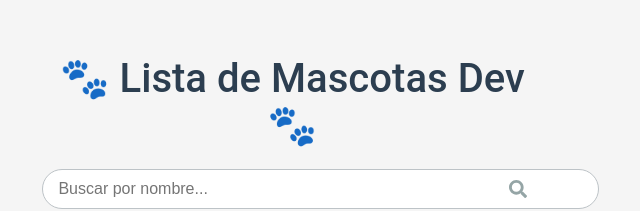
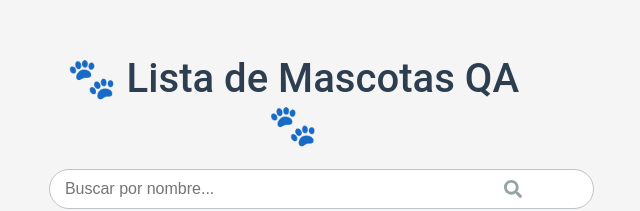
Before and after one commit to C4rlosDcJ/App-Mascotas-API, a React (Create React App) app: page / in a window 1280 px wide. Shown: the part 216-427 px from the top of the page, without its empty margins (340-980 px from the left). Built offline with nearby package versions, Linux system fonts and the light colour scheme; no server answers.

Commit message:
Update App.jsx

```diff
--- a/src/App.jsx
+++ b/src/App.jsx
@@ -60,7 +60,7 @@ function App() {
 
   return (
     <div className="container">
-      <h1>🐾 Lista de Mascotas Dev🐾</h1>
+      <h1>🐾 Lista de Mascotas QA🐾</h1>
 
       {/* Buscador */}
       <div className="search-container">
```
